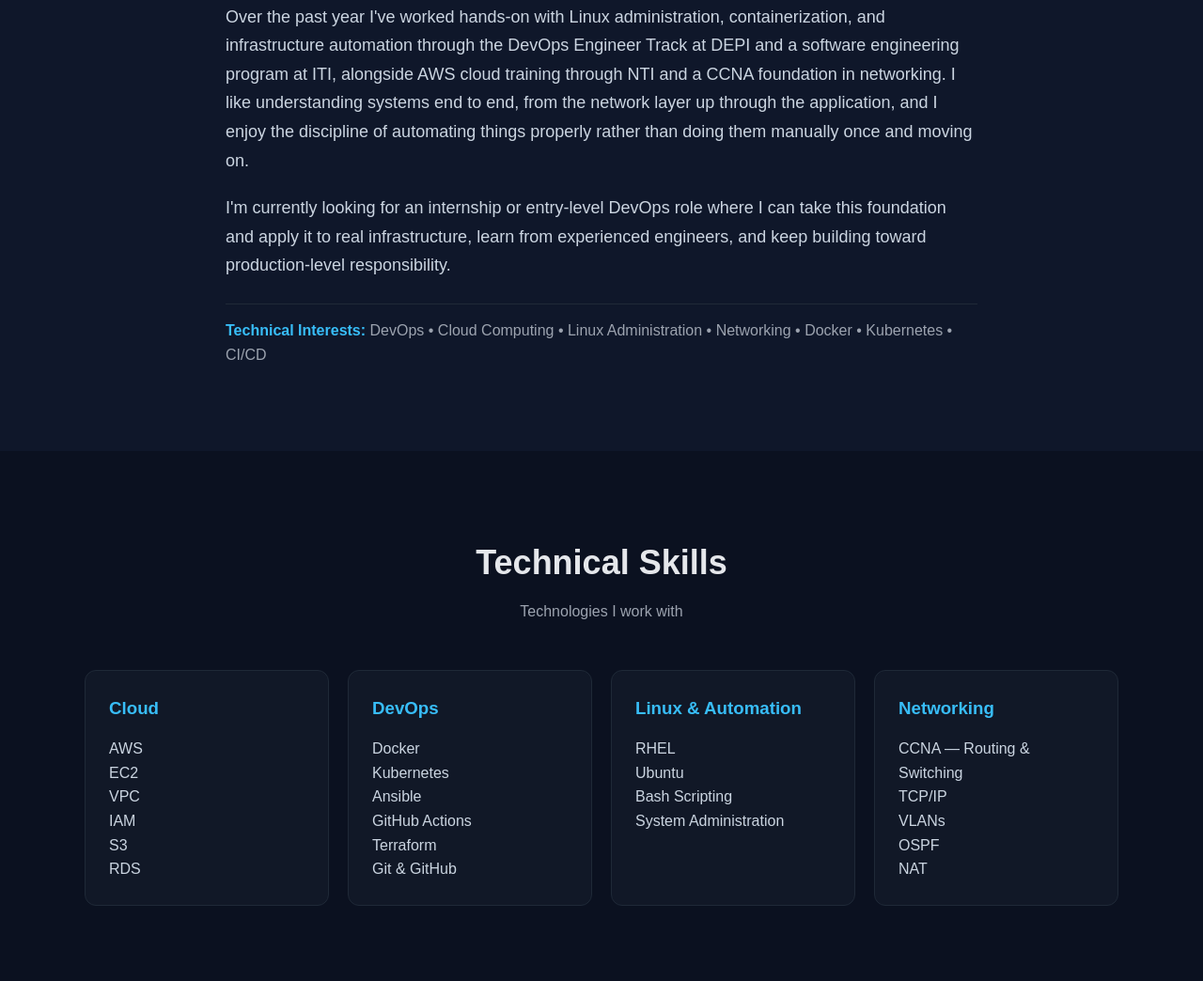
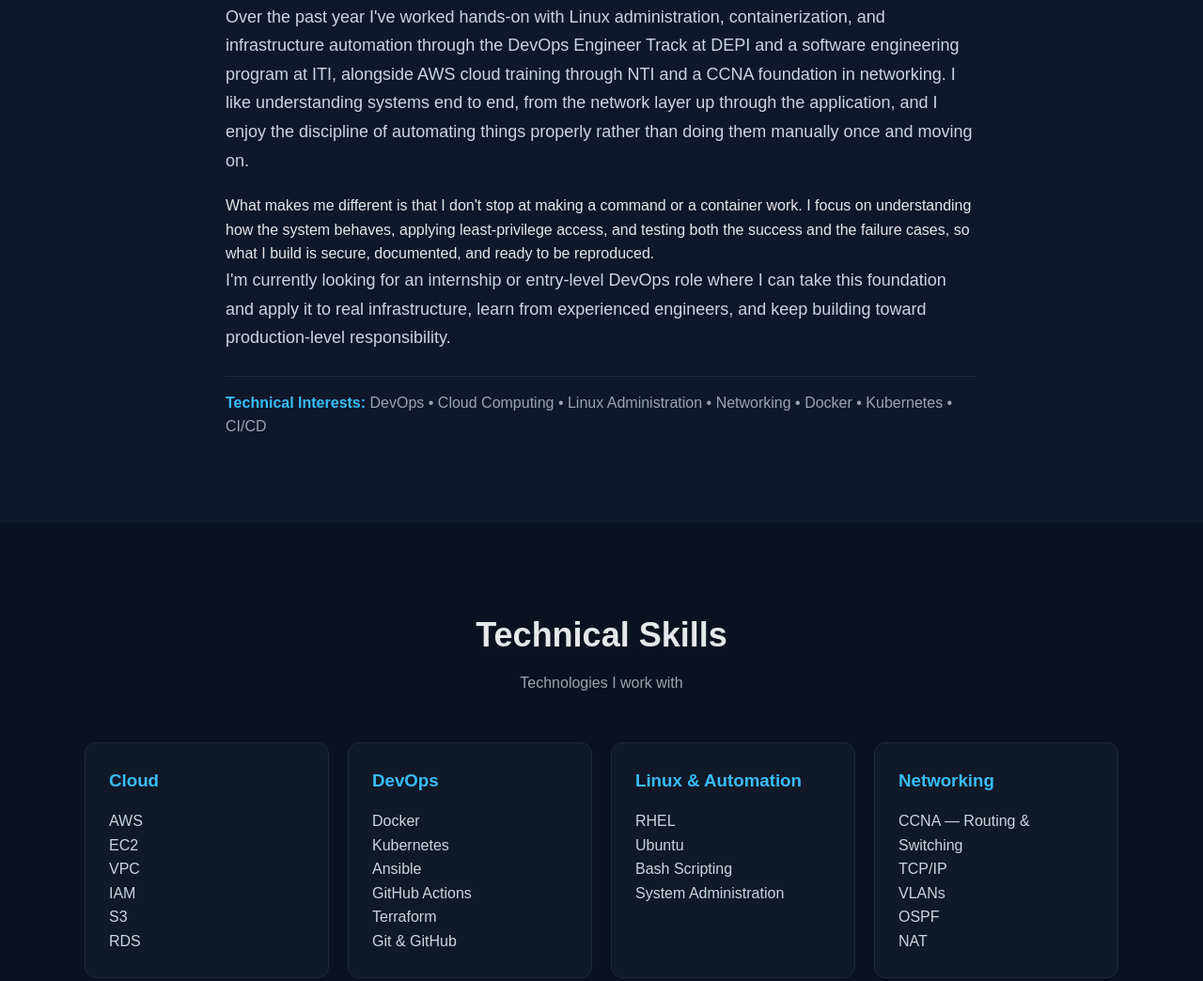
Before and after one commit to hesham-elshereef/Portfolio, a plain HTML site: page index.html in a window 1280 px wide. Shown: the part 1124-2168 px from the top of the page at 94% size. Drawn offline with Linux system fonts and the light colour scheme.

Commit message:
Update portfolio website design/content

```diff
--- a/index.html
+++ b/index.html
@@ -655,6 +655,10 @@
                     Over the past year I've worked hands-on with Linux administration, containerization, and infrastructure automation through the DevOps Engineer Track at DEPI and a software engineering program at ITI, alongside AWS cloud training through NTI and a CCNA foundation in networking. I like understanding systems end to end, from the network layer up through the application, and I enjoy the discipline of automating things properly rather than doing them manually once and moving on.
                 </p>
 
+                <p class="about-usp">
+                    What makes me different is that I don't stop at making a command or a container work. I focus on understanding how the system behaves, applying least-privilege access, and testing both the success and the failure cases, so what I build is secure, documented, and ready to be reproduced.
+                </p>
+
                 <p class="about-text">
                     I'm currently looking for an internship or entry-level DevOps role where I can take this foundation and apply it to real infrastructure, learn from experienced engineers, and keep building toward production-level responsibility.
                 </p>
@@ -785,7 +789,7 @@
                     </div>
                 </div>
 
-                <div class="project-card">
+                <!-- <div class="project-card">
                     <div class="project-tile" style="background:linear-gradient(135deg,#164e63,#0f172a);">☁️</div>
                     <div class="project-content">
                         <h3>AWS Infrastructure</h3>
@@ -800,7 +804,7 @@
                             <a href="https://github.com/hesham-elshereef" target="_blank">GitHub</a>
                         </div>
                     </div>
-                </div>
+                </div> -->
 
             </div>
 
```
